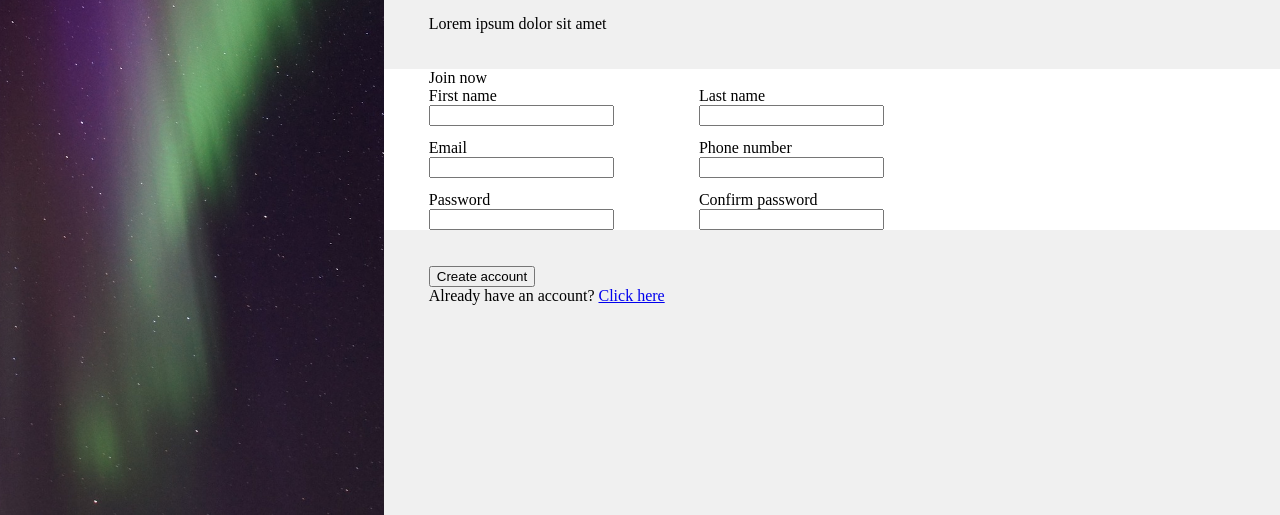
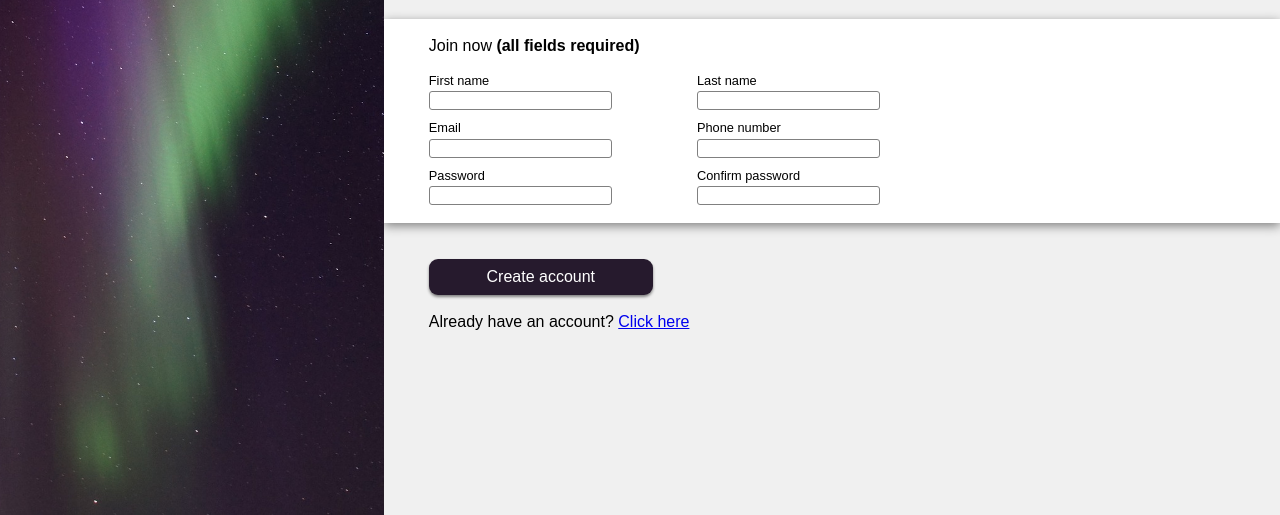
Before and after one commit to Sveldevorls/odin-sign-up-form, a plain HTML site: page index.htm in a window 1280 px wide. Shown: the part 285-800 px from the top of the page. Drawn offline with Linux system fonts and the light colour scheme.

Commit message:
Add CSS detail

```diff
--- a/index.htm
+++ b/index.htm
@@ -3,6 +3,9 @@
 <head>
     <meta charset="UTF-8">
     <meta name="viewport" content="width=device-width, initial-scale=1.0">
+    <link rel="preconnect" href="https://fonts.googleapis.com">
+    <link rel="preconnect" href="https://fonts.gstatic.com" crossorigin>
+    <link href="https://fonts.googleapis.com/css2?family=Racing+Sans+One" rel="stylesheet">
     <link rel="stylesheet" href="style.css">
     <title>Document</title>
 </head>
@@ -15,32 +18,32 @@
     </div>
     <div class="main">
         <div class="msg">
-            <p>Lorem ipsum dolor sit amet, consectetur adipisicing elit. Blanditiis, nulla in recusandae cupiditate molestiae excepturi ducimus! Reiciendis ab aspernatur ipsum, saepe, expedita ipsa ut similique laborum sint sed pariatur dicta?</p>
+            <p>This is not a real website. Ceci n'est pas un real website. Dieser ist nicht ein realig Website. Esta no es una website que existe.</p>
             <p>Lorem ipsum dolor sit amet</p>
         </div>
-        <div class="form">
-            <p>Join now</p>
-            <div class="form-inner">
+        <div class="form-block">
+            <p>Join now <strong>(all fields required)</strong></p><br>
+            <form id="user-form">
                 <div class="col">
                     <label for="first-name">First name</label>
-                    <input type="text" id="first-name">
+                    <input type="text" id="first-name" placeholder="" required>
                     <label for="email">Email</label>
-                    <input type="email" id="email">
+                    <input type="email" id="email" placeholder="" required>
                     <label for="password">Password</label>
-                    <input type="password" id="password">
+                    <input type="password" id="password" placeholder="" required>
                 </div>
                 <div class="col">
                     <label for="last-name">Last name</label>
-                    <input type="text" id="last-name">
+                    <input type="text" id="last-name" placeholder="" required>
                     <label for="phone">Phone number</label>
-                    <input type="tel" id="phone">
+                    <input type="tel" id="phone" placeholder="" required>
                     <label for="password-confirm">Confirm password</label>
-                    <input type="password" id="password-confirm">
+                    <input type="password" id="password-confirm" placeholder="" required>
                 </div>
-            </div>
+            </form>
         </div>
         <div class="submit">
-            <button>Create account</button>
+            <input type="submit" value="Create account" form="user-form" class="submit-button">
             <p>Already have an account? <a href="#">Click here</a></p>
         </div>
     </div>
--- a/style.css
+++ b/style.css
@@ -1,65 +1,77 @@
-body{
+:root {
+    --side-width: 30%;
+}
+
+body {
+    min-height: 100vh;
     margin: 0;
-    height: 100vh;
-    width: 100vw;
     display: flex;
 }
 
 .side{
-    height: 100%;
-    width: 30%;
+    width: var(--side-width);
     background: url(./img/side-bg.jpg) center;
     background-size: cover;
+    z-index: 2;
 }
 
 .banner {
     height: 15%;
+    width: 100%;
     position: relative;
     top: 20%;
     background-color: rgb(255, 255, 255, 0.7);
+    font-family: "Racing Sans One";
+    font-size: 2rem;
 }
 
 .banner {
-    width: 100%;
     display: flex;
     justify-content: center;
     align-items: center;
-    font-size: 2rem;
     gap: 1ch;
 }
 
 .main{
-    height: 100%;
-    width: 70%;
+    width: calc(100% - var(--side-width));
     background-color: #F0F0F0;
+    font-family: Arial, Helvetica, sans-serif;
 }
 
 .main {
-    height: 100%;
     display: flex;
     flex-direction: column;
     justify-content: center;
-    gap: 2rlh;
+    gap: 2lh;
 }
 
 .main > div > * {
     margin-left: 5%;
 }
 
+.msg {
+    font-size: 1.1rem;
+    font-weight: bold;
+}
+
 p {
     margin: 0;
-    max-width: 50ch;
+    max-width: 65ch;
 }
 
-p + p {
+*:not(img) + p {
     margin-top: 1lh;
 }
 
-.form {
+.form-block {
+    padding: 1lh 0;
+    position: relative;
+    z-index: 1;
     background: white;
+    box-shadow: 0px 3px 10px gray;
 }
 
-.form-inner {
+form {
     display: flex;
     gap: 10%;
 }
@@ -72,3 +84,49 @@ p + p {
 input + label {
     margin-top: 0.7lh;
 }
+
+.submit-button {
+    background-color: hsl(276, 27%, 14%);
+    color: white;
+    font-size: 1rem;
+    width: 25%;
+    height: 2lh;
+    border: none;
+    border-radius: 0.5lh;
+    box-shadow: 0px 2px 3px gray;
+    transition: ease-in-out 0.5s;
+}
+
+.submit-button:hover {
+    background-color: hsl(276, 27%, 30%);
+}
+
+label {
+    font-size: 0.8rem;
+    margin-bottom: 0.2rem;
+}
+
+input {
+    border-radius: 3px;
+}
+
+input:not([type=submit]):valid {
+    box-shadow: 0px 0px 3px green;
+    border: 1.5px solid green;
+}
+
+input:invalid {
+    box-shadow: 0px 0px 3px red;
+    border: 1.5px solid red;
+}
+
+input:placeholder-shown {
+    box-shadow: none;
+    border: 1.5px solid gray;
+}
+
+input:focus {
+    outline: none;
+    box-shadow: 0px 0px 3px blue;
+    border: 1.5px solid blue;
+}
```
